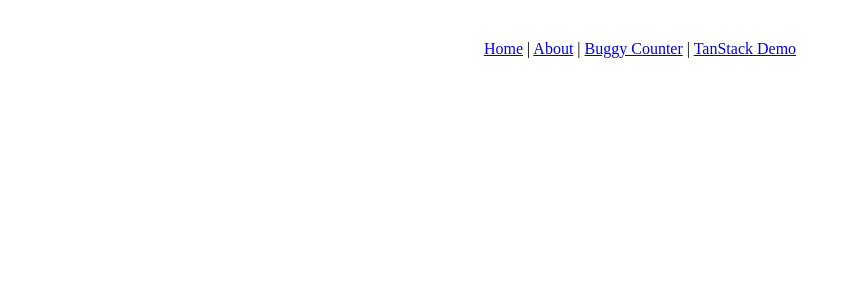
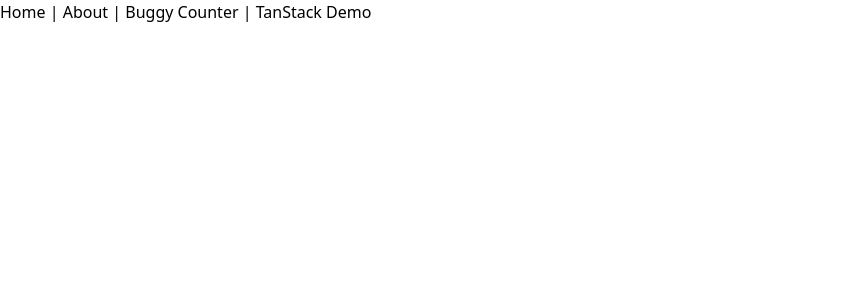
Before and after one commit to PierreTsia/starter-template, a React (Vite) app in the folder apps/web/: page /buggy in a window 1280 px wide. Shown: the top 300 px of the page, without its empty margins (0-858 px from the left). Built offline with nearby package versions, Linux system fonts and the light colour scheme.

Commit message:
fix: Tailwind setup, CSS location, and working loader

```diff
--- /dev/null
+++ b/apps/web/postcss.config.cjs
@@ -0,0 +1,6 @@
+module.exports = {
+  plugins: {
+    tailwindcss: {},
+    autoprefixer: {},
+  }
+}
--- a/apps/web/src/App.tsx
+++ b/apps/web/src/App.tsx
@@ -1,21 +1,11 @@
-import { useState } from 'react';
-
-function App() {
-  const [count, setCount] = useState(0);
-
+const App = () => {
   return (
-    <>
-      <div></div>
-      <h1>Vite + React</h1>
-      <div className="card">
-        <button onClick={() => setCount((count) => count + 1)}>count is {count}</button>
-        <p>
-          Edit <code>src/App.tsx</code> and save to test HMR
-        </p>
-      </div>
-      <p className="read-the-docs">Click on the Vite and React logos to learn more</p>
-    </>
+    <div className="min-h-screen bg-red-500 flex items-center justify-center">
+      <h1 className="text-4xl font-bold text-white">
+        If you see this in red with white text, Tailwind is working!
+      </h1>
+    </div>
   );
-}
+};
 
 export default App;
--- a/apps/web/src/index.css
+++ b/apps/web/src/index.css
@@ -1,7 +1,3 @@
-/* index.css from Vite React template */
-#root {
-  max-width: 1280px;
-  margin: 0 auto;
-  padding: 2rem;
-  text-align: center;
-}
+@tailwind base;
+@tailwind components;
+@tailwind utilities;
--- /dev/null
+++ b/apps/web/tailwind.config.js
@@ -0,0 +1,8 @@
+/** @type {import('tailwindcss').Config} */
+export default {
+  content: ['./index.html', './src/**/*.{js,ts,jsx,tsx}'],
+  theme: {
+    extend: {},
+  },
+  plugins: [],
+};
--- a/apps/web/vite.config.ts
+++ b/apps/web/vite.config.ts
@@ -5,18 +5,6 @@ import { defineConfig } from 'vite';
 
 export default defineConfig({
   plugins: [react()],
-  base: '/',
-  root: './',
-  server: {
-    host: true,
-    port: 5173,
-    proxy: {
-      '/api': {
-        target: 'http://localhost:3000',
-        changeOrigin: true,
-      },
-    },
-  },
   resolve: {
     alias: {
       '@': path.resolve(__dirname, './src'),
--- a/package.json
+++ b/package.json
@@ -16,7 +16,6 @@
     "prepare": "husky"
   },
   "devDependencies": {
-    "@starter/eslint-config": "workspace:*",
     "@types/node": "^20.0.0",
     "@typescript-eslint/eslint-plugin": "^7.0.0",
     "@typescript-eslint/parser": "^7.0.0",
--- a/packages/tsconfig/package.json
+++ b/packages/tsconfig/package.json
@@ -1,7 +1,9 @@
 {
   "name": "@starter/tsconfig",
+  "private": true,
   "version": "0.0.0",
-  "private": true,
+  "type": "module",
+  "main": "index.json",
   "files": [
     "base.json",
     "react-library.json",
@@ -9,8 +11,6 @@
     "vite.json"
   ],
   "devDependencies": {
-    "eslint": "^8.0.0",
-    "prettier": "^3.0.0",
     "typescript": "^5.0.0"
   }
 }
--- a/packages/tsconfig/react.json
+++ b/packages/tsconfig/react.json
@@ -11,9 +11,10 @@
     "allowJs": true,
     "resolveJsonModule": true,
     "allowSyntheticDefaultImports": true,
-    "moduleResolution": "bundler",
+    "moduleResolution": "node",
     "verbatimModuleSyntax": true,
     "isolatedModules": true,
-    "skipLibCheck": true
+    "skipLibCheck": true,
+    "types": ["react", "react-dom"]
   }
 }
--- /dev/null
+++ b/tailwind.config.js
@@ -0,0 +1,7 @@
+module.exports = {
+  content: ['./index.html', './src/**/*.{js,ts,jsx,tsx}'],
+  theme: {
+    extend: {},
+  },
+  plugins: [],
+};
```
Also changed, not shown: 3 other files (tests, documents, lock files or other folders).
